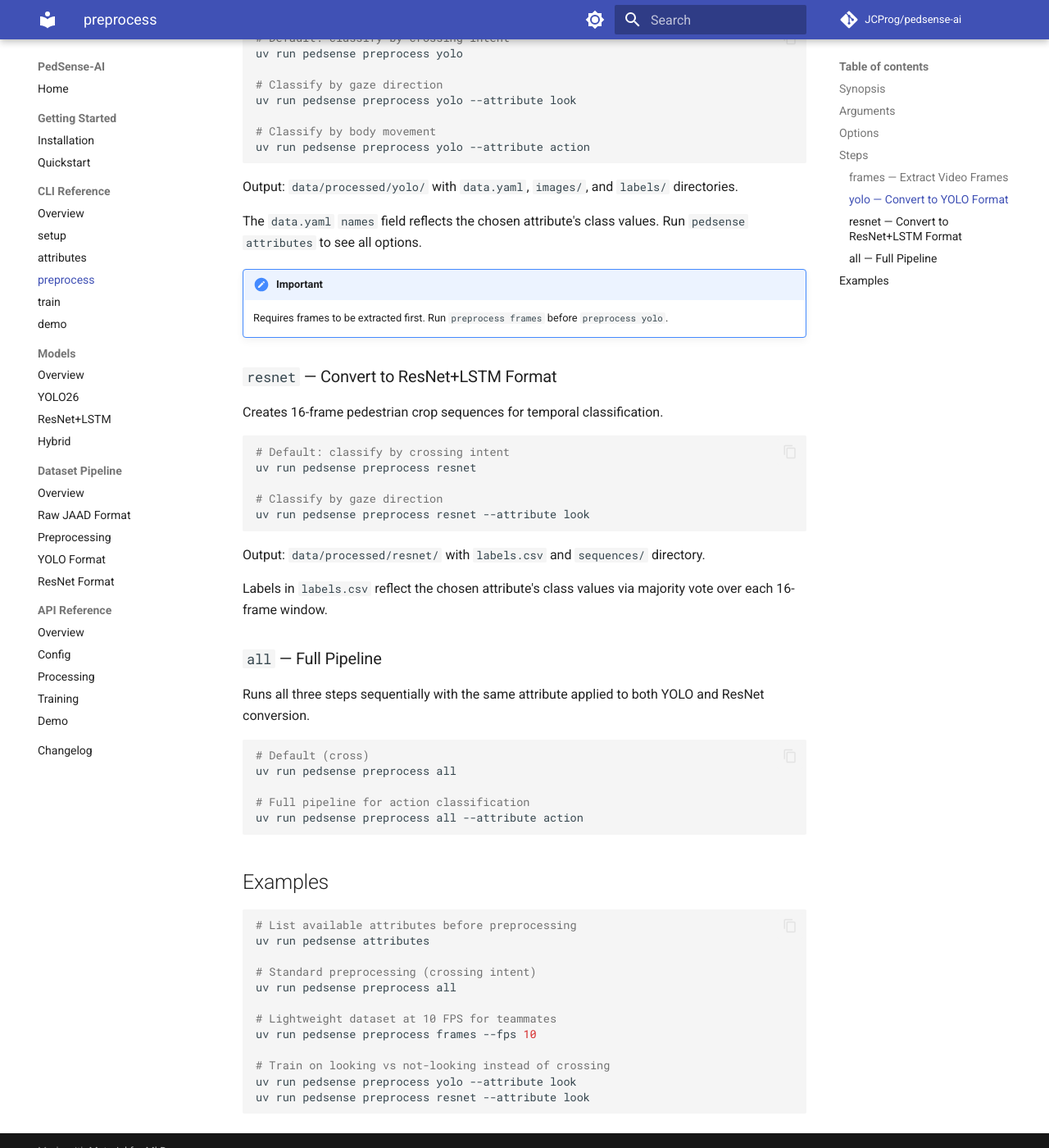
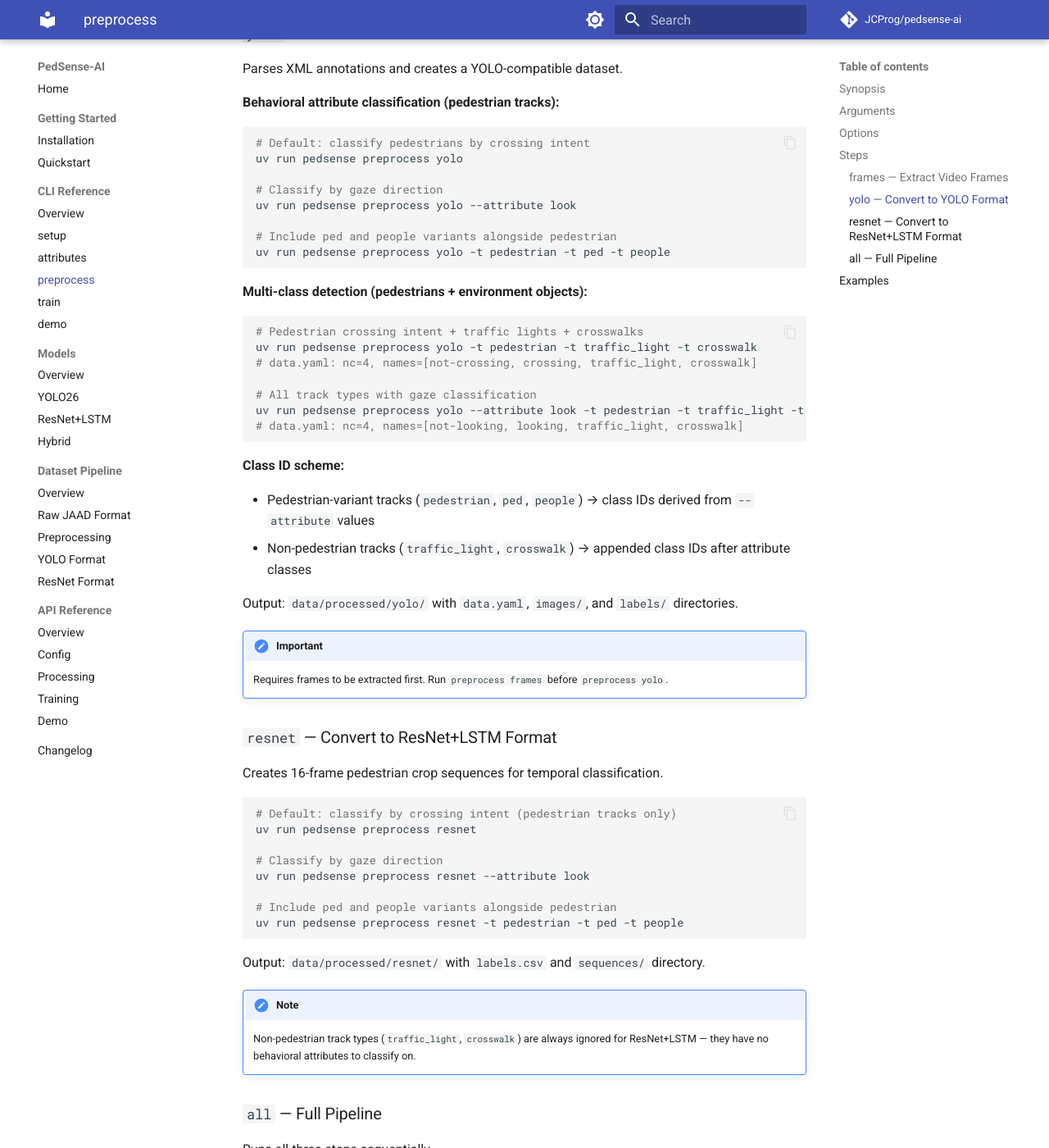
Before and after one commit to JC-prog/pedsense-ai, an MkDocs documentation site: the page built from docs/cli/preprocess.md, in a window 1280 px wide and 1400 px high, scrolled down 1621 px. Shown: the whole window at 82% size. Built offline with MkDocs 1.6.1 and Material for MkDocs 9.7.7, drawn with Linux system fonts in a browser that asks for light colours; comment, search, counter and statistics services are not loaded; some of the changed text lies outside the part shown.

Commit message:
feat: add extraction for labels

````diff
--- a/docs/cli/preprocess.md
+++ b/docs/cli/preprocess.md
@@ -20,7 +20,8 @@ uv run pedsense preprocess [STEP] [OPTIONS]
 |--------|-------|---------|-------------|
 | `--video TEXT` | `-v` | — | Process a single video (e.g., `video_0001`). Default: all videos |
 | `--fps FLOAT` | — | — | Target FPS for frame extraction (e.g. `10`, `15`). Default: native FPS |
-| `--attribute TEXT` | `-a` | `cross` | Annotation attribute to classify on. Run `pedsense attributes` to see options |
+| `--attribute TEXT` | `-a` | `cross` | Behavioral attribute for pedestrian classification. Run `pedsense attributes` to see options |
+| `--track-labels TEXT` | `-t` | — | Track label types to include. Repeat for multiple. Default: `pedestrian` only. Run `pedsense attributes` to see options |
 
 ## Steps
 
@@ -51,20 +52,37 @@ Output: `data/raw/frames/{video_id}/frame_{N:06d}.jpg`
 
 Parses XML annotations and creates a YOLO-compatible dataset.
 
+**Behavioral attribute classification (pedestrian tracks):**
+
 ```bash
-# Default: classify by crossing intent
+# Default: classify pedestrians by crossing intent
 uv run pedsense preprocess yolo
 
 # Classify by gaze direction
 uv run pedsense preprocess yolo --attribute look
 
-# Classify by body movement
-uv run pedsense preprocess yolo --attribute action
+# Include ped and people variants alongside pedestrian
+uv run pedsense preprocess yolo -t pedestrian -t ped -t people
 ```
 
+**Multi-class detection (pedestrians + environment objects):**
+
+```bash
+# Pedestrian crossing intent + traffic lights + crosswalks
+uv run pedsense preprocess yolo -t pedestrian -t traffic_light -t crosswalk
+# data.yaml: nc=4, names=[not-crossing, crossing, traffic_light, crosswalk]
+
+# All track types with gaze classification
+uv run pedsense preprocess yolo --attribute look -t pedestrian -t traffic_light -t crosswalk
+# data.yaml: nc=4, names=[not-looking, looking, traffic_light, crosswalk]
+```
+
+**Class ID scheme:**
+
+- Pedestrian-variant tracks (`pedestrian`, `ped`, `people`) → class IDs derived from `--attribute` values
+- Non-pedestrian tracks (`traffic_light`, `crosswalk`) → appended class IDs after attribute classes
+
 Output: `data/processed/yolo/` with `data.yaml`, `images/`, and `labels/` directories.
-
-The `data.yaml` `names` field reflects the chosen attribute's class values. Run `pedsense attributes` to see all options.
 
 !!! important
     Requires frames to be extracted first. Run `preprocess frames` before `preprocess yolo`.
@@ -74,42 +92,56 @@ The `data.yaml` `names` field reflects the chosen attribute's class values. Run
 Creates 16-frame pedestrian crop sequences for temporal classification.
 
 ```bash
-# Default: classify by crossing intent
+# Default: classify by crossing intent (pedestrian tracks only)
 uv run pedsense preprocess resnet
 
 # Classify by gaze direction
 uv run pedsense preprocess resnet --attribute look
+
+# Include ped and people variants alongside pedestrian
+uv run pedsense preprocess resnet -t pedestrian -t ped -t people
 ```
 
 Output: `data/processed/resnet/` with `labels.csv` and `sequences/` directory.
 
-Labels in `labels.csv` reflect the chosen attribute's class values via majority vote over each 16-frame window.
+!!! note
+    Non-pedestrian track types (`traffic_light`, `crosswalk`) are always ignored for ResNet+LSTM — they have no behavioral attributes to classify on.
 
 ### `all` — Full Pipeline
 
-Runs all three steps sequentially with the same attribute applied to both YOLO and ResNet conversion.
+Runs all three steps sequentially.
 
 ```bash
-# Default (cross)
+# Default (cross, pedestrian only)
 uv run pedsense preprocess all
 
-# Full pipeline for action classification
-uv run pedsense preprocess all --attribute action
+# Full pipeline including ped/people variants
+uv run pedsense preprocess all -t pedestrian -t ped -t people
+
+# Multi-class YOLO + ResNet with action attribute
+uv run pedsense preprocess all --attribute action -t pedestrian -t traffic_light
 ```
 
 ## Examples
 
 ```bash
-# List available attributes before preprocessing
+# List all available attributes and track labels
 uv run pedsense attributes
 
-# Standard preprocessing (crossing intent)
+# Standard preprocessing (crossing intent, pedestrian only)
 uv run pedsense preprocess all
 
-# Lightweight dataset at 10 FPS for teammates
+# Lightweight dataset at 10 FPS
 uv run pedsense preprocess frames --fps 10
 
-# Train on looking vs not-looking instead of crossing
-uv run pedsense preprocess yolo --attribute look
-uv run pedsense preprocess resnet --attribute look
+# Multi-class YOLO: detect pedestrian intent + traffic lights + crosswalks
+uv run pedsense preprocess yolo -t pedestrian -t traffic_light -t crosswalk
+
+# Broader pedestrian coverage (include all variants)
+uv run pedsense preprocess yolo -t pedestrian -t ped -t people
+uv run pedsense preprocess resnet -t pedestrian -t ped -t people
+
+# Error: unknown track label
+uv run pedsense preprocess yolo -t vehicle
+# → Unknown track labels: ['vehicle']. Run 'pedsense attributes' to see options.
 ```
--- a/pyproject.toml
+++ b/pyproject.toml
@@ -1,6 +1,6 @@
 [project]
 name = "pedsense"
-version = "1.1.0"
+version = "1.2.0"
 description = "Add your description here"
 readme = "README.md"
 authors = [
````
Also changed, not shown: CHANGELOG.md (+11 -0 lines), docs/api/processing.md (+38 -8 lines), docs/changelog.md (+11 -0 lines), docs/cli/attributes.md (+47 -15 lines), 5 other files.
